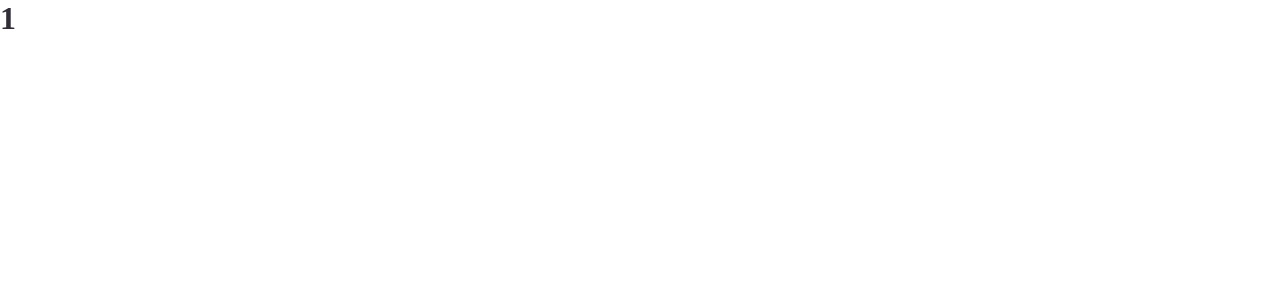
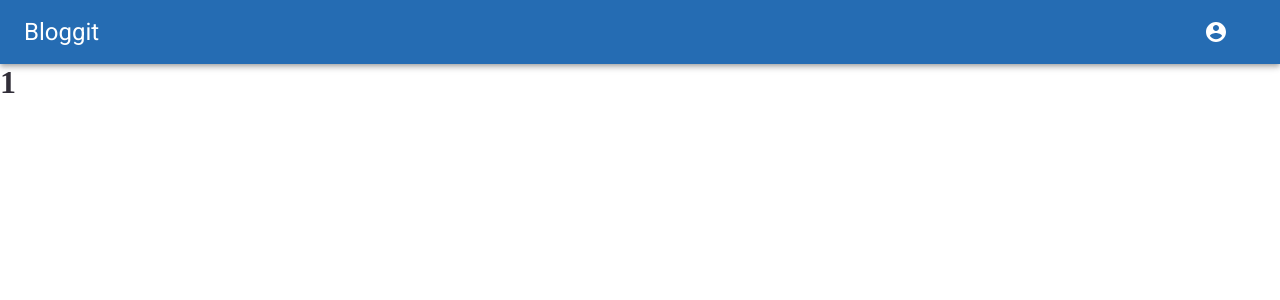
Before and after one commit to NauanyC/Bloggit, a React app: page /1 in a window 1280 px wide. Shown: the top 300 px of the page. Built offline with nearby package versions, Linux system fonts and the light colour scheme.

Commit message:
feat: add navbar

```diff
--- a/src/App.tsx
+++ b/src/App.tsx
@@ -1,12 +1,17 @@
 import * as React from "react";
 import { BrowserRouter as Router, Switch, Route } from "react-router-dom";
 
+//Pages
 import Post from "./pages/post";
 import PostList from "./pages/postsList";
+
+//Components
+import AppBar from "./components/AppBar";
 
 export const App = () => (
   <div className="App">
     <Router>
+      <AppBar></AppBar>
       <Switch>
         <Route path="/:id" component={Post}></Route>
         <Route exact path="/" component={PostList}></Route>
--- a/src/assets/theme.ts
+++ b/src/assets/theme.ts
@@ -3,7 +3,7 @@ import { createMuiTheme } from '@material-ui/core/styles';
 const theme = createMuiTheme({
     palette: {
         primary: {
-            main: "#156673"
+            main: "#256cb3"
         },
         secondary: {
            main: "#fff"
--- /dev/null
+++ b/src/components/AppBar/index.tsx
@@ -0,0 +1,44 @@
+import * as React from "react";
+import { makeStyles } from "@material-ui/core/styles";
+import AppBar from "@material-ui/core/AppBar";
+import Toolbar from "@material-ui/core/Toolbar";
+import Typography from "@material-ui/core/Typography";
+import IconButton from "@material-ui/core/IconButton";
+import AccountCircleIcon from "@material-ui/icons/AccountCircle";
+
+const useStyles = makeStyles((theme) => ({
+  root: {
+    flexGrow: 1,
+  },
+  menuButton: {
+    marginRight: theme.spacing(2),
+  },
+  title: {
+    flexGrow: 1,
+  },
+}));
+
+export default function ButtonAppBar() {
+  const classes = useStyles();
+
+  return (
+    <div className={classes.root}>
+      <AppBar position="static">
+        <Toolbar>
+          <Typography variant="h5" className={classes.title}>
+            Bloggit
+          </Typography>
+
+          <IconButton
+            edge="start"
+            className={classes.menuButton}
+            color="inherit"
+            aria-label="user-profile"
+          >
+            <AccountCircleIcon />
+          </IconButton>
+        </Toolbar>
+      </AppBar>
+    </div>
+  );
+}
```
